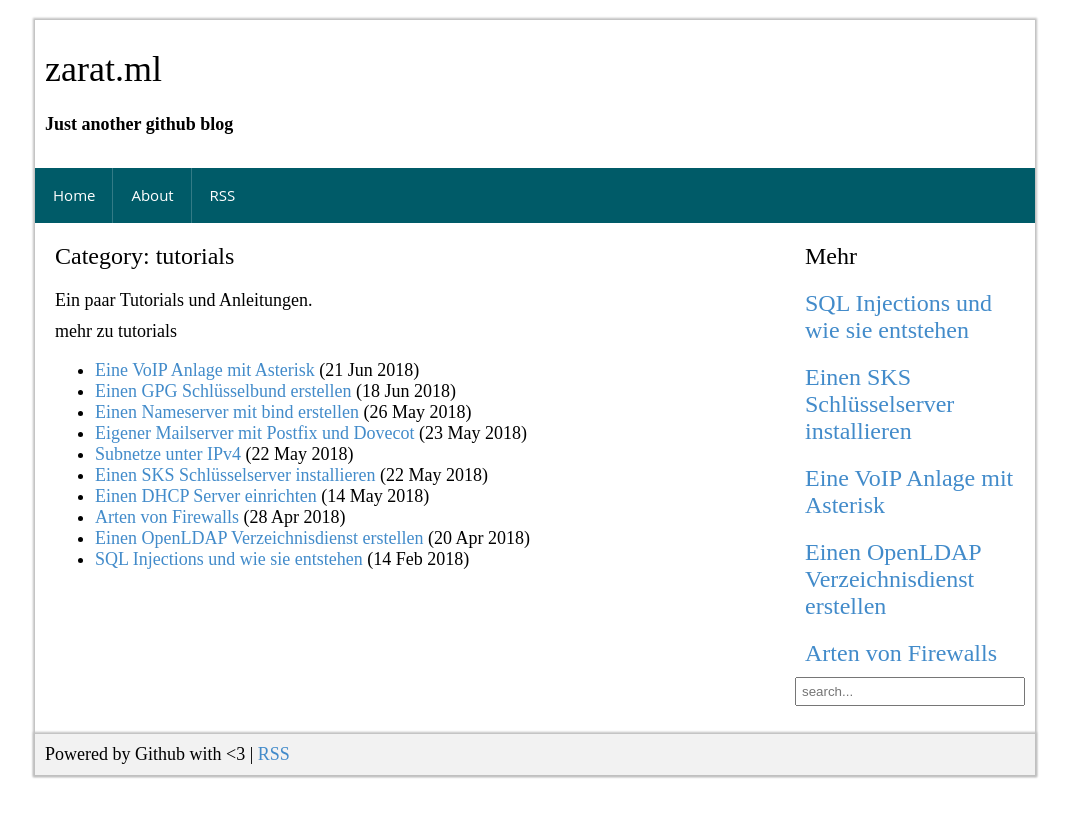
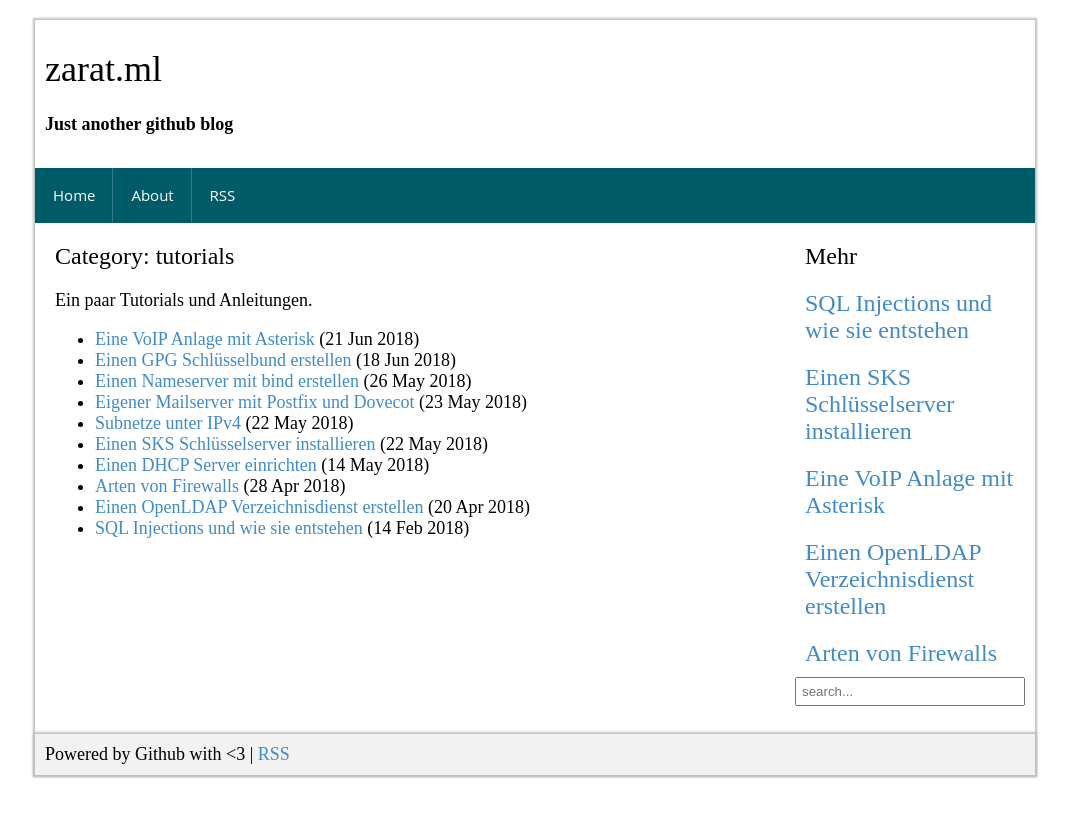
Before and after one commit to zarat/zarat.github.io, a Jekyll site: the page built from category/tutorials.markdown, in a window 1280 px wide. Shown: the top 817 px of the page, without its empty margins (105-1174 px from the left). Built offline with Jekyll 4.4.1, drawn with Linux system fonts in a browser that asks for light colours; comment, search, counter and statistics services are not loaded.

Commit message:
Update category.html

```diff
--- a/_layouts/category.html
+++ b/_layouts/category.html
@@ -9,7 +9,6 @@ layout: default
     <div class="sp-content-item-body">
       {{ content }}
 
-<p>mehr zu {{ page.category }}</p>
 <ul>
 {% for post in site.categories[page.category] %}
   <li><a href="{{ post.url }}">{{ post.title }}</a> ({{ post.date | date_to_string }})<br>
```
